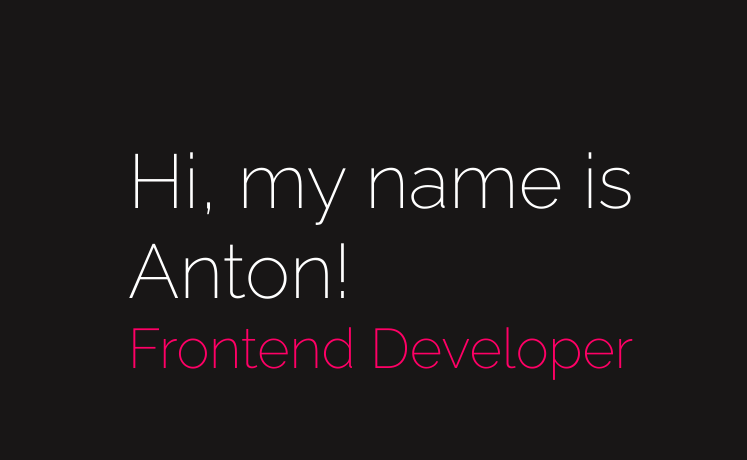
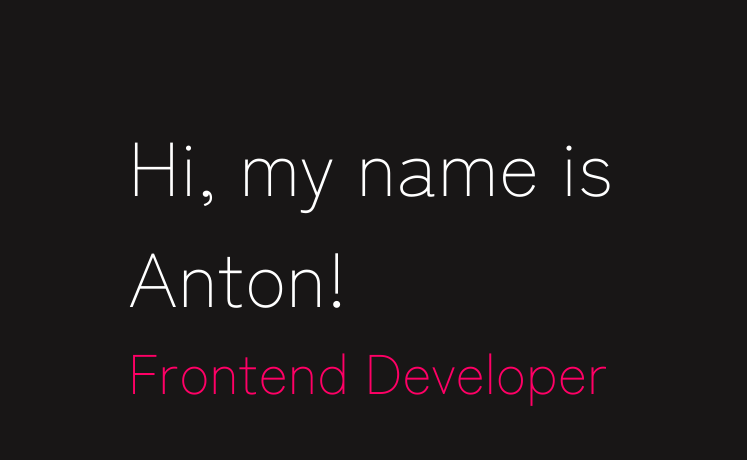
Before and after one commit to antonlovric/Portfolio-Astro, an Astro site: page / in a window 1280 px wide. Shown: the part 122-582 px from the top of the page, 0-747 px from the left. Built offline with nearby package versions, Linux system fonts and the light colour scheme; Astro itself is replaced by a stand-in of ours.

Commit message:
added new font

```diff
--- a/src/layouts/Layout.astro
+++ b/src/layouts/Layout.astro
@@ -7,16 +7,16 @@ import '../styles/global.scss';
 ---
 
 <!DOCTYPE html>
-<html lang="en">
+<html lang='en'>
     <head>
-        <meta charset="UTF-8" />
-        <meta name="viewport" content="width=device-width" />
-        <meta name="generator" content={Astro.generator} />
-        <link rel="preconnect" href="https://fonts.googleapis.com" />
-        <link rel="preconnect" href="https://fonts.gstatic.com" crossorigin />
+        <meta charset='UTF-8' />
+        <meta name='viewport' content='width=device-width' />
+        <meta name='generator' content={Astro.generator} />
+        <link rel='preconnect' href='https://fonts.googleapis.com' />
+        <link rel='preconnect' href='https://fonts.gstatic.com' crossorigin />
         <link
-            href="https://fonts.googleapis.com/css2?family=Raleway:ital,wght@0,100;0,200;0,400;1,200&display=swap"
-            rel="stylesheet"
+            href='https://fonts.googleapis.com/css2?family=Zen+Kaku+Gothic+New:wght@300;400&display=swap'
+            rel='stylesheet'
         />
         <title>{title}</title>
     </head>
--- a/src/styles/global.scss
+++ b/src/styles/global.scss
@@ -21,7 +21,7 @@ html {
     font-size: var(--font-size-base);
     color: var(--color-text);
     background-color: var(--color-bg);
-    font-family: 'Raleway', sans-serif;
+    font-family: 'Zen Kaku Gothic New', sans-serif;
 }
 h1 {
     font-size: var(--font-size-h1);
```
